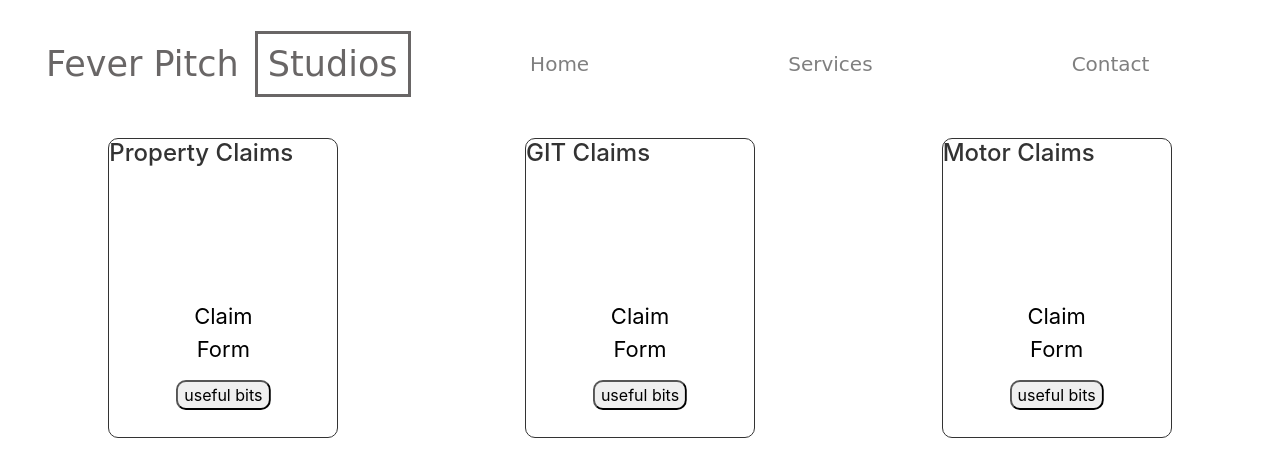
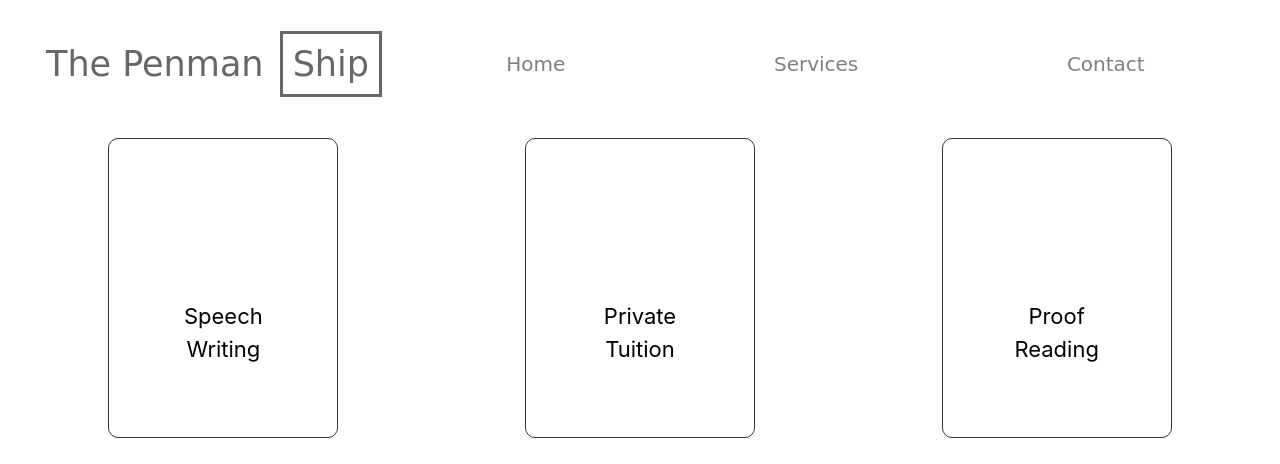
Before and after one commit to whatnote/ThePenmanShip, a plain HTML site: page services.html in a window 1280 px wide. Shown: the top 464 px of the page. Drawn offline with nearby package versions, Linux system fonts and the light colour scheme; a script that the page names is missing; a web font is replaced by a local one.

Commit message:
cards added to services

```diff
--- a/services.html
+++ b/services.html
@@ -7,7 +7,7 @@
     <link rel="stylesheet" href="assets/css/style.css">
     <link rel="stylesheet" href="https://stackpath.bootstrapcdn.com/bootstrap/4.4.1/css/bootstrap.min.css" type="text/css" />
     <link rel="stylesheet" href="https://stackpath.bootstrapcdn.com/font-awesome/4.7.0/css/font-awesome.min.css" type="text/css" />
-    <title>Fever Pitch Studios</title>
+    <title>The Penman Ship</title>
 </head>
 
 <body>
@@ -20,7 +20,7 @@
                 <span class="navbar-toggler-icon"></span>
             </button>
                 <div class="collapse navbar-collapse hero" id="navbarNav">
-                  <h1 class="text">Fever Pitch <span class="text" id="boxlogo">Studios</span></h1>
+                  <h1 class="text">The Penman <span class="text" id="boxlogo">Ship</span></h1>
 
                     <ul class="navbar-nav flex-sm-fill nav-fill">
                         <li class="nav-item">
@@ -47,18 +47,18 @@
           <div class="thecard motorcard">
             <div class="thefront">
               <div class="textposition">
-                <h4 class>Property Claims</h4>
+                <h4 class></h4>
               </div>
 
               <a
                 class="linkposition"
                 target="_blank"
-                href="https://www.anthonyjones.com/wp-content/uploads/2019/04/Anthony-Jones-Property-Claim-Form.pdf"
-                >Claim Form</a
+                href=""
+                >Speech Writing</a
               >
 
               <div class="centerbutton">
-                <button class="frontflipprop corners">useful bits</button>
+
               </div>
             </div>
 
@@ -79,18 +79,18 @@
           <div class="thecard gitcard">
             <div class="thefront">
               <div class="textposition">
-                <h4 class>GIT Claims</h4>
+                <h4 class></h4>
               </div>
 
               <a
                 class="linkposition"
                 target="_blank"
-                href="https://www.anthonyjones.com/wp-content/uploads/2019/04/GIT-Claim-Form.pdf"
-                >Claim Form</a
+                href=""
+                >Private Tuition</a
               >
 
               <div class="centerbutton">
-                <button class="frontflipgit corners">useful bits</button>
+
               </div>
             </div>
 
@@ -112,18 +112,18 @@
           <div class="thecard propertycard">
             <div class="thefront">
               <div class="textposition">
-                <h4 class>Motor Claims</h4>
+                <h4 class></h4>
               </div>
 
               <a
                 class="linkposition"
                 target="_blank"
-                href="https://www.anthonyjones.com/wp-content/uploads/2019/04/Anthony-Jones-Motor-Claim-Form.pdf"
-                >Claim Form</a
+                href=""
+                >Proof Reading</a
               >
 
               <div class="centerbutton">
-                <button class="frontflipm corners">useful bits</button>
+
               </div>
             </div>
 
```
Also changed, not shown: contact.html (+2 -2 lines), index.html (+3 -2 lines).
